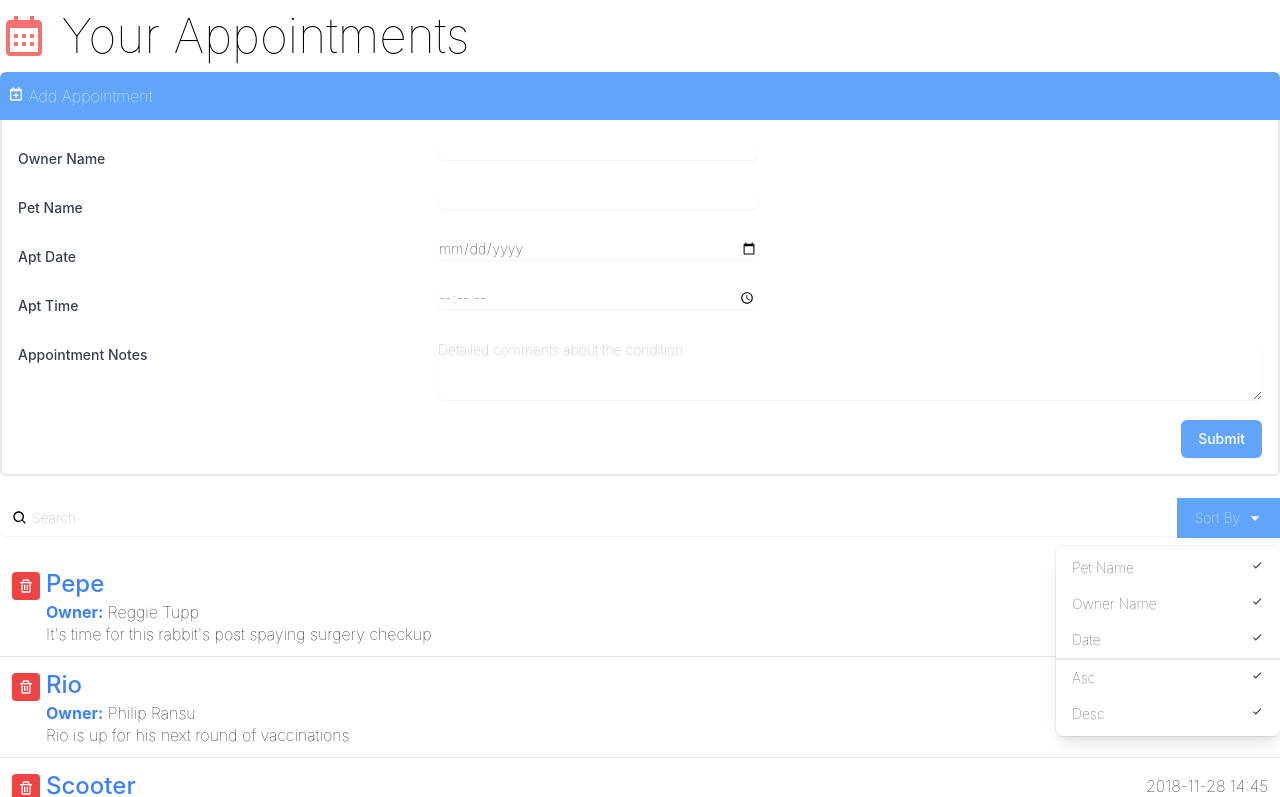
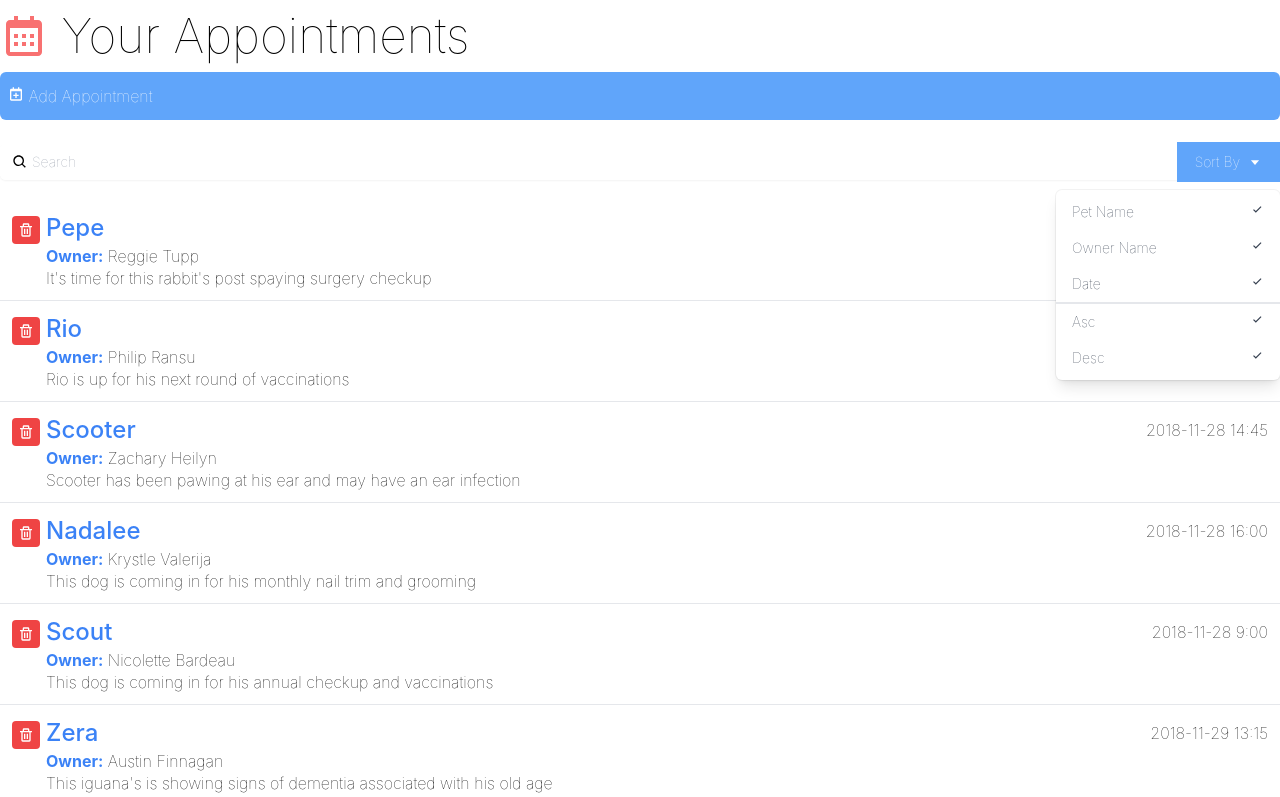
Before and after one commit to sevrinn/react-interface, a React (Create React App) app: page / in a window 1280 px wide. Shown: the top 797 px of the page. Built offline with nearby package versions, Linux system fonts and the light colour scheme.

Commit message:
added appointment toggle and conditional border-radius

```diff
--- a/src/components/AddAppointment.js
+++ b/src/components/AddAppointment.js
@@ -1,16 +1,25 @@
 import { BiCalendarPlus } from 'react-icons/bi'
-
+import { useState } from 'react'
 import React from 'react'
 
 const AddAppointment = () => {
+  let [toggleForm, setToggleForm] = useState(false)
   return (
     <div>
-      <button className='bg-blue-400 text-white px-2 py-3 w-full text-left rounded-t-md'>
+      <button
+        onClick={() => {
+          setToggleForm(!toggleForm)
+        }}
+        className={`bg-blue-400 text-white px-2 py-3 w-full text-left rounded-t-md ${
+          toggleForm ? 'rounded-t-md' : 'rounded-md'
+        }`}
+      >
         <div>
           <BiCalendarPlus className='inline-block align-text-top' /> Add
           Appointment
         </div>
       </button>
+      {toggleForm && (
         <div className='border-r-2 border-b-2 border-l-2 border-light-blue-500 rounded-b-md pl-4 pr-4 pb-4'>
           <div className='sm:grid sm:grid-cols-3 sm:gap-4 sm:items-start  sm:pt-5'>
             <label
@@ -109,6 +118,7 @@
             </div>
           </div>
         </div>
+      )}
     </div>
   )
 }
```
Lines whose indentation alone changed are shown as unchanged.
